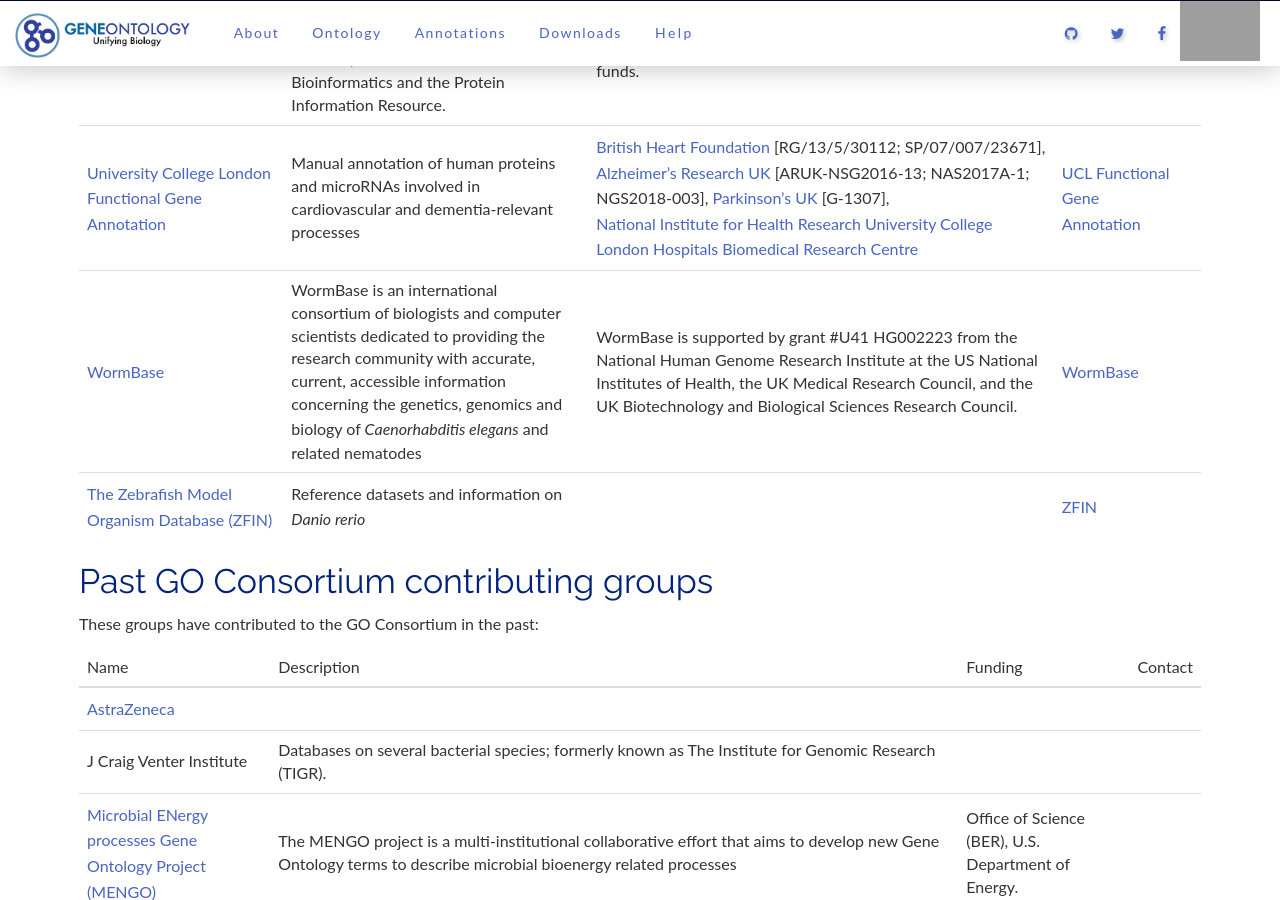
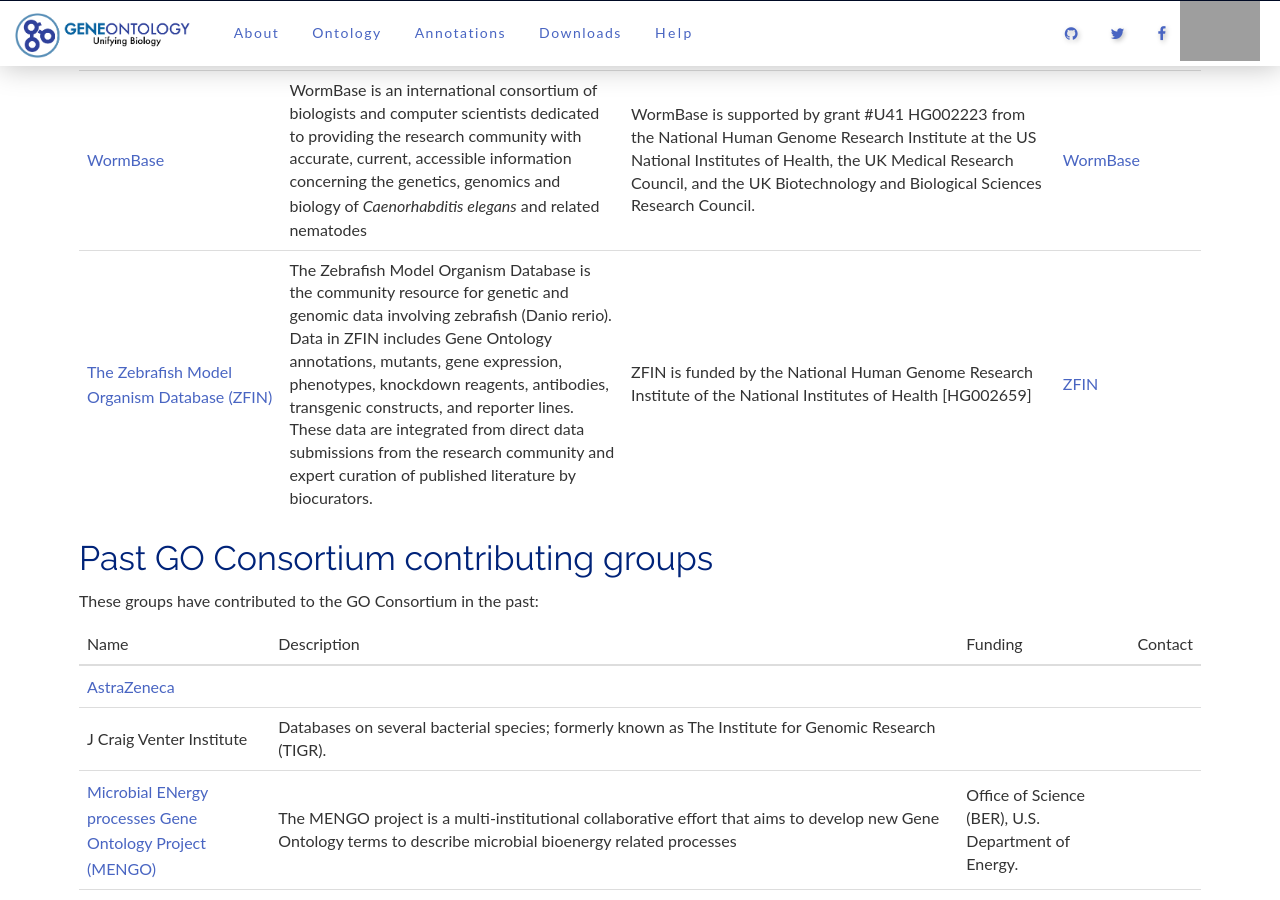
Before and after one commit to geneontology/geneontology.github.io, a Jekyll site: the page built from _docs/annotation-contributors.md, in a window 1280 px wide and 900 px high, scrolled down 3436 px. Built offline with Jekyll 4.4.1, drawn with Linux system fonts in a browser that asks for light colours; nearby versions of some CDN libraries; grey boxes are pictures that could not be loaded.

Commit message:
Updating ZFIN information

```diff
--- a/_docs/annotation-contributors.md
+++ b/_docs/annotation-contributors.md
@@ -47,7 +47,7 @@
 |[UniProt-Gene Ontology Annotation (UniProt-GOA)](http://www.ebi.ac.uk/GOA){:target="blank"}|	Manual and electronic annotation of proteins in the UniProt Knowledgebase, carried out by a wide range of curation activities at the European Bioinformatics Institute, the SIB Swiss Institute of Bioinformatics and the Protein Information Resource. |	National Institutes of Health (NIH) [UniProt U41HG006104; GO U41HG002273]; British Heart Foundation [RG/13/5/30112] Parkinson's UK [G-1307] and EMBL core funds.| 	[UniProt-GOA](mailto:goa@ebi.ac.uk)|
 |[University College London Functional Gene Annotation](http://geneontology.org/external-project/cardiovascular-gene-annotation-initiative){:target="blank"}| 	Manual annotation of human proteins and microRNAs involved in cardiovascular and dementia-relevant processes  |	[British Heart Foundation](http://www.bhf.org.uk/){:target="blank"} [RG/13/5/30112; SP/07/007/23671], [Alzheimer's Research UK](http://www.alzheimersresearchuk.org/){:target="blank"} [ARUK-NSG2016-13; NAS2017A-1; NGS2018-003], [Parkinson's UK](https://www.parkinsons.org.uk/){:target="blank"} [G-1307], [National Institute for Health Research University College London Hospitals Biomedical Research Centre](http://www.uclhospitals.brc.nihr.ac.uk/){:target="blank"}	|[UCL Functional Gene Annotation](mailto:goannotation@ucl.ac.uk)|
 |[WormBase](http://www.wormbase.org/){:target="blank"}| 	WormBase is an international consortium of biologists and computer scientists dedicated to providing the research community with accurate, current, accessible information concerning the genetics, genomics and biology of *Caenorhabditis elegans* and related nematodes |	WormBase is supported by grant #U41 HG002223 from the National Human Genome Research Institute at the US National Institutes of Health, the UK Medical Research Council, and the UK Biotechnology and Biological Sciences Research Council.| [WormBase](http://www.wormbase.org/tools/support){:target="blank"}|
-|[The Zebrafish Model Organism Database (ZFIN)](http://zfin.org/){:target="blank"}| 	Reference datasets and information on *Danio rerio* |	|  	[ZFIN](mailto:curators@zfin.org)|
+|[The Zebrafish Model Organism Database (ZFIN)](http://zfin.org/){:target="blank"}| 	The Zebrafish Model Organism Database is the community resource for genetic and genomic data involving zebrafish (Danio rerio). Data in ZFIN includes Gene Ontology annotations, mutants, gene expression, phenotypes, knockdown reagents, antibodies, transgenic constructs, and reporter lines. These data are integrated from direct data submissions from the research community and expert curation of published literature by biocurators. | ZFIN is funded by the National Human Genome Research Institute of the National Institutes of Health [HG002659]	|  	[ZFIN](mailto:curators@zfin.org)|
 
 ## Past GO Consortium contributing groups
 
```
